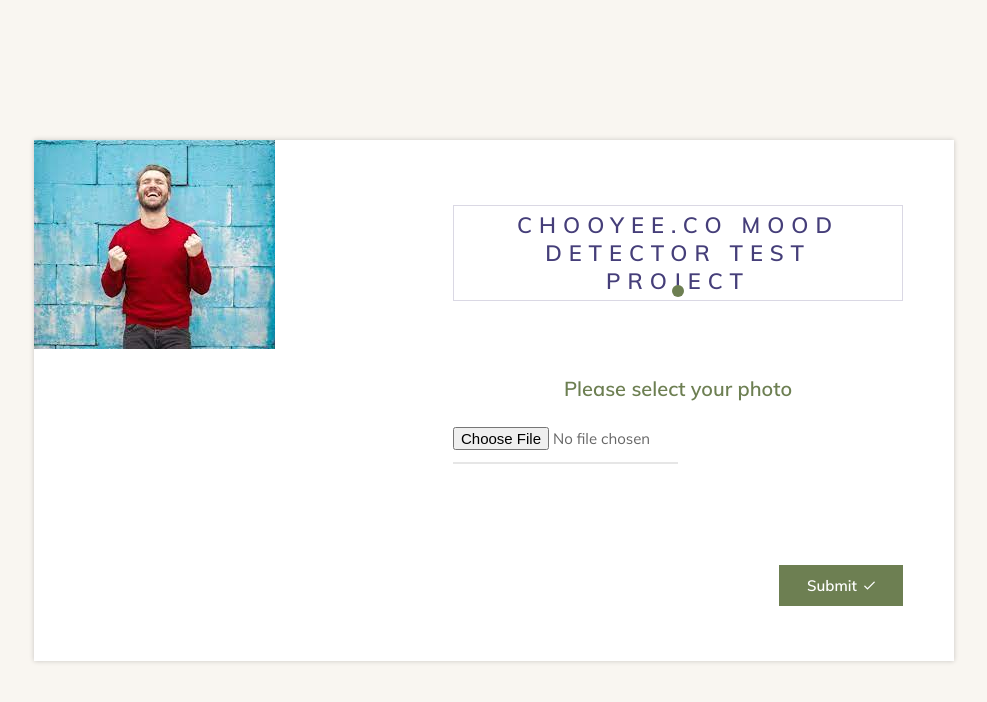
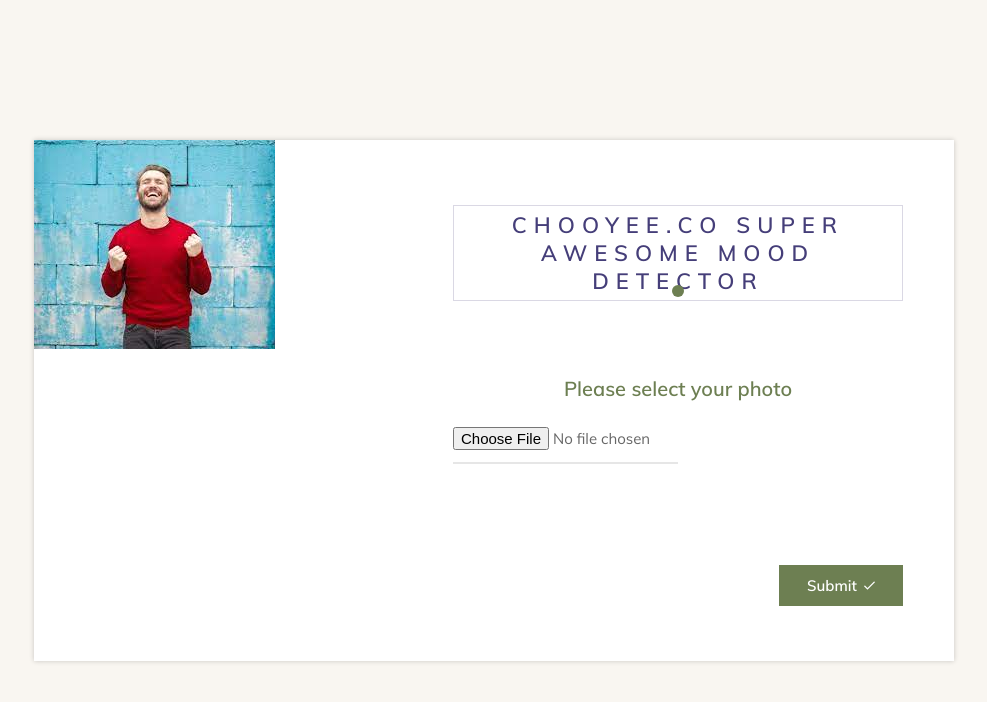
Before and after one commit to chooyee/mooddetectorjs, a website: page views/index.html in a window 1280 px wide. Shown: the whole page, without its empty margins (146-1133 px from the left). Drawn offline with nearby package versions, Linux system fonts and the light colour scheme; files that its build step writes are made by us from their sources; no server answers; files whose address does not match are found by name.

Commit message:
change title

```diff
--- a/views/index.html
+++ b/views/index.html
@@ -29,7 +29,7 @@
 						</div>
 						<div class="form-content" >
 							<div class="form-header">
-								<h3>ChooYee.co Mood Detector Test project</h3>
+								<h3>ChooYee.co Super Awesome Mood Detector</h3>
 							</div>
 							<p>Please select your photo</p>
 							<div class="form-row">
```
